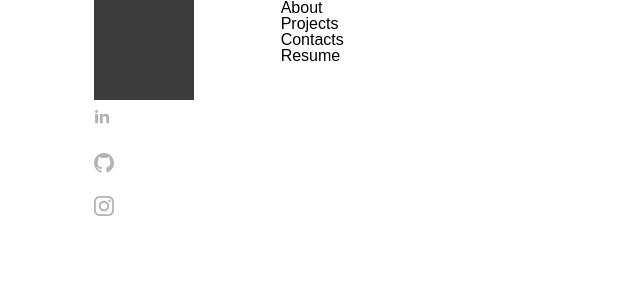
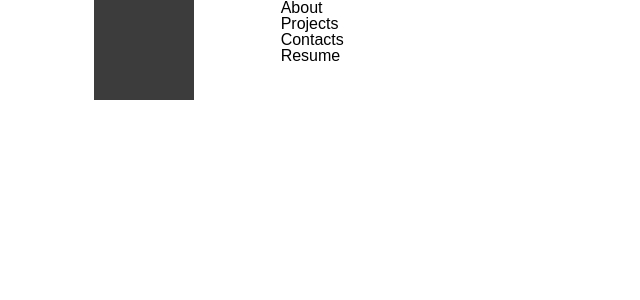
Before and after one commit to AnastasiSo/Portfolio-Project, a React app: page / in a window 1280 px wide. Shown: the top 300 px of the page, without its empty margins (0-640 px from the left). Built offline with nearby package versions, Linux system fonts and the light colour scheme.

Commit message:
Code optimization

```diff
--- a/src/App.tsx
+++ b/src/App.tsx
@@ -1,11 +1,9 @@
 import "../src/_styles/index.scss";
 import Menu from "./components/Menu";
-import SocialMedia from "./components/SocialMedia";
 const App = () => {
   return (
     <div>
       <Menu />
-      <SocialMedia />
     </div>
   );
 };
--- a/src/_styles/_socialMedia.scss
+++ b/src/_styles/_socialMedia.scss
@@ -1,15 +1,15 @@
 .social-media {
   display: flex;
-  .icon {
-    fill: $black-20;
-  }
+  flex-direction: column;
+  margin-top: 10px; // Delete this, after margin
 
-  .row {
-    flex-direction: column;
-    margin-top: 10px; // Delete this, after margin
+  .column {
+    margin-bottom: $size-unit * 5; // 20px
 
-    .column {
-      margin-bottom: $size-unit * 5; // 20px
+    .icon {
+      fill: $black-20;
+      width: $size-unit * 4; // 16px
+      height: $size-unit * 4; // 16px
     }
   }
   @media (max-width: $breakpoint-sm) {
--- a/src/components/SocialMedia.tsx
+++ b/src/components/SocialMedia.tsx
@@ -3,13 +3,11 @@ import "../_styles/index.scss";
 import { FunctionComponent } from "react";
 import { Icon } from "./Icon";
 import Column from "./layout/Column";
-import Container from "./layout/Container";
 import Row from "./layout/Row";
 
 const SocialMedia: FunctionComponent = () => {
   return (
-    <Container className="social-media">
-      <Row>
+    <Row className="social-media">
       <Column size={4}>
         <a
           href="https://www.linkedin.com/in/anastasiia-sorina-b9681686"
@@ -24,15 +22,11 @@ const SocialMedia: FunctionComponent = () => {
         </a>
       </Column>
       <Column size={4}>
-          <a
-            href="https://www.instagram.com/anastasaiia.sorina"
-            target="_blank"
-          >
+        <a href="https://www.instagram.com/anastasaiia.sorina" target="_blank">
           <Icon type="instagram" />
         </a>
       </Column>
     </Row>
-    </Container>
   );
 };
 
```
Lines whose indentation alone changed are shown as unchanged.
